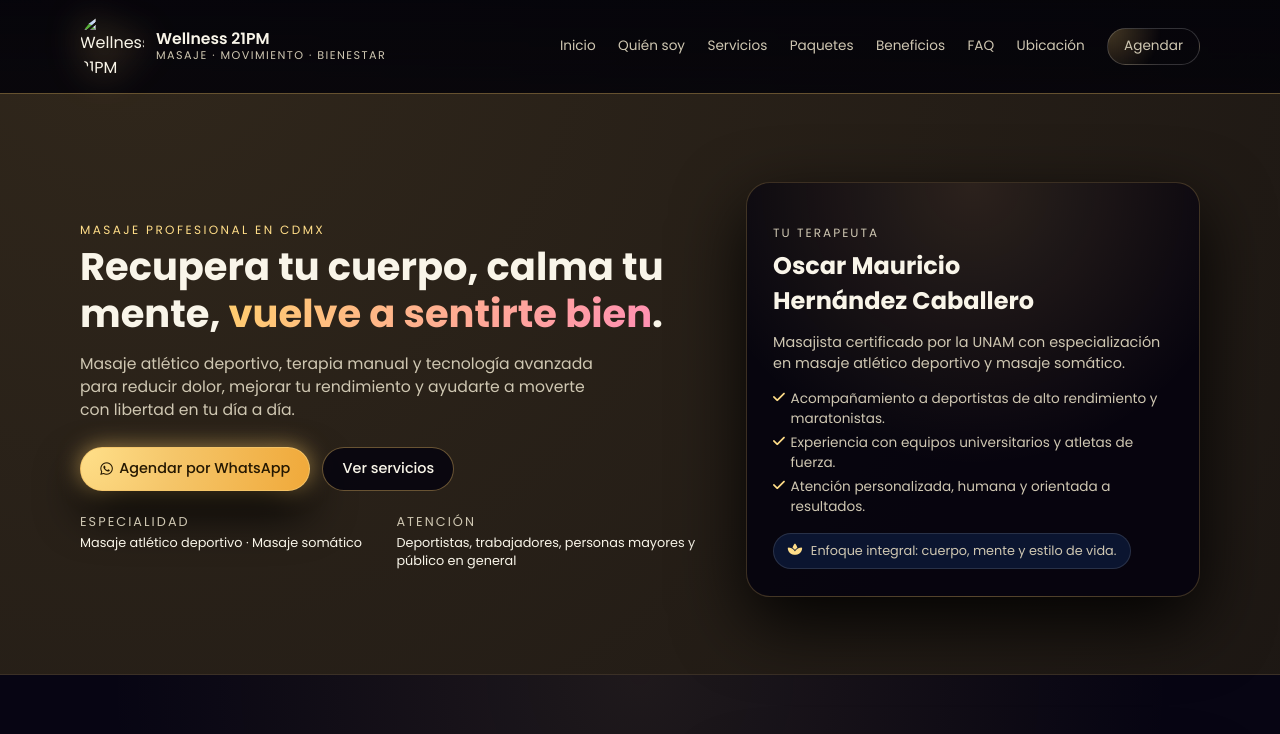
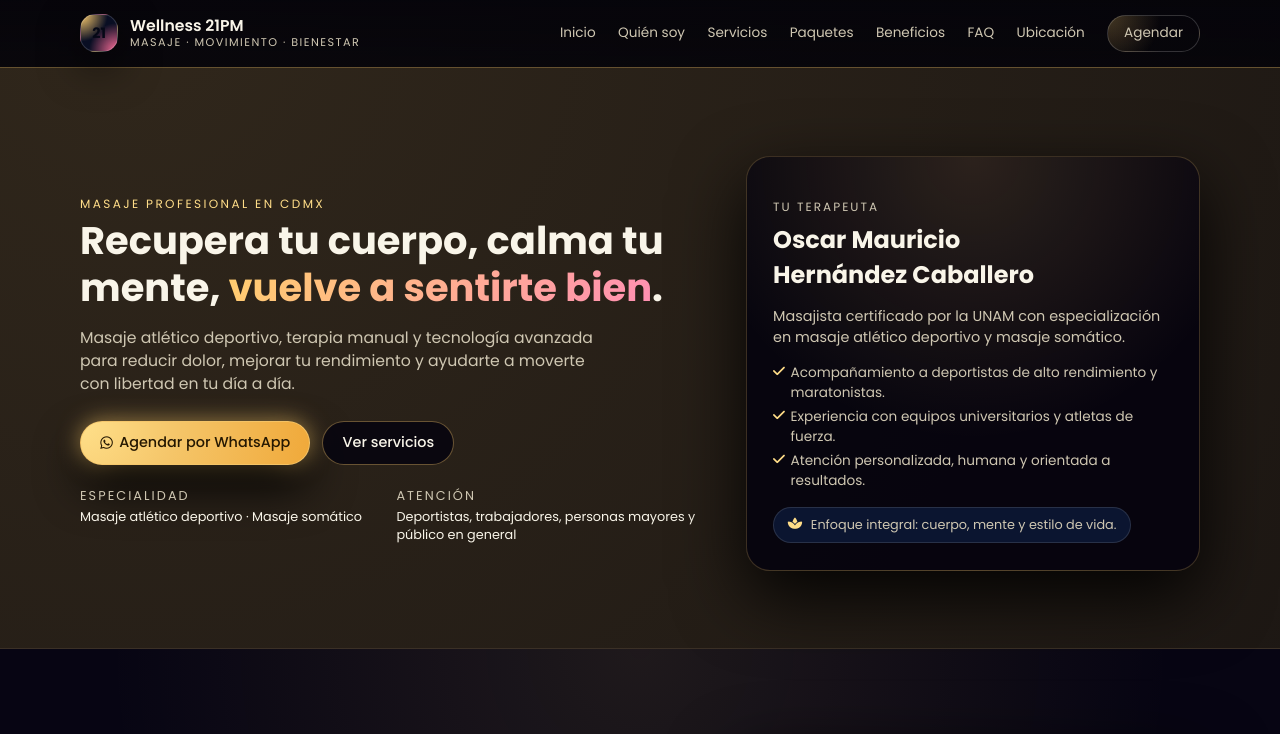
Before and after one commit to Jess90202/Wellness21PM, a plain HTML site: page index.html in a window 1280 px wide. Shown: the top 734 px of the page. Drawn offline with Linux system fonts and the light colour scheme.

Commit message:
Add files via upload

```diff
--- a/index.html
+++ b/index.html
@@ -24,12 +24,12 @@
   <header class="site-header">
     <div class="shell">
       <a href="#inicio" class="brand">
-  <img src="img/logo-wellness21pm.png" alt="Wellness 21PM" class="brand-logo-img" />
-  <div class="brand-text">
-    <span class="brand-name">Wellness 21PM</span>
-    <span class="brand-tagline">Masaje · Movimiento · Bienestar</span>
-  </div>
-</a>
+        <div class="brand-mark">21</div>
+        <div class="brand-text">
+          <span class="brand-name">Wellness 21PM</span>
+          <span class="brand-tagline">Masaje · Movimiento · Bienestar</span>
+        </div>
+      </a>
 
       <button class="nav-toggle" aria-label="Abrir menú">
         <span></span><span></span><span></span>
```
